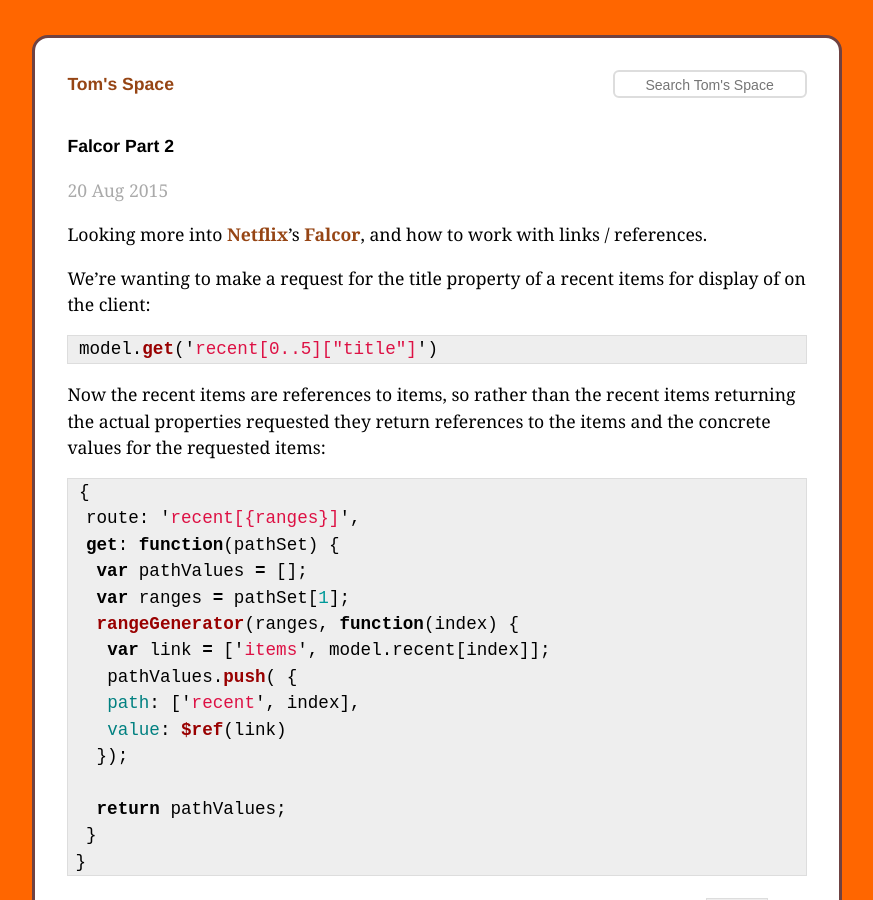
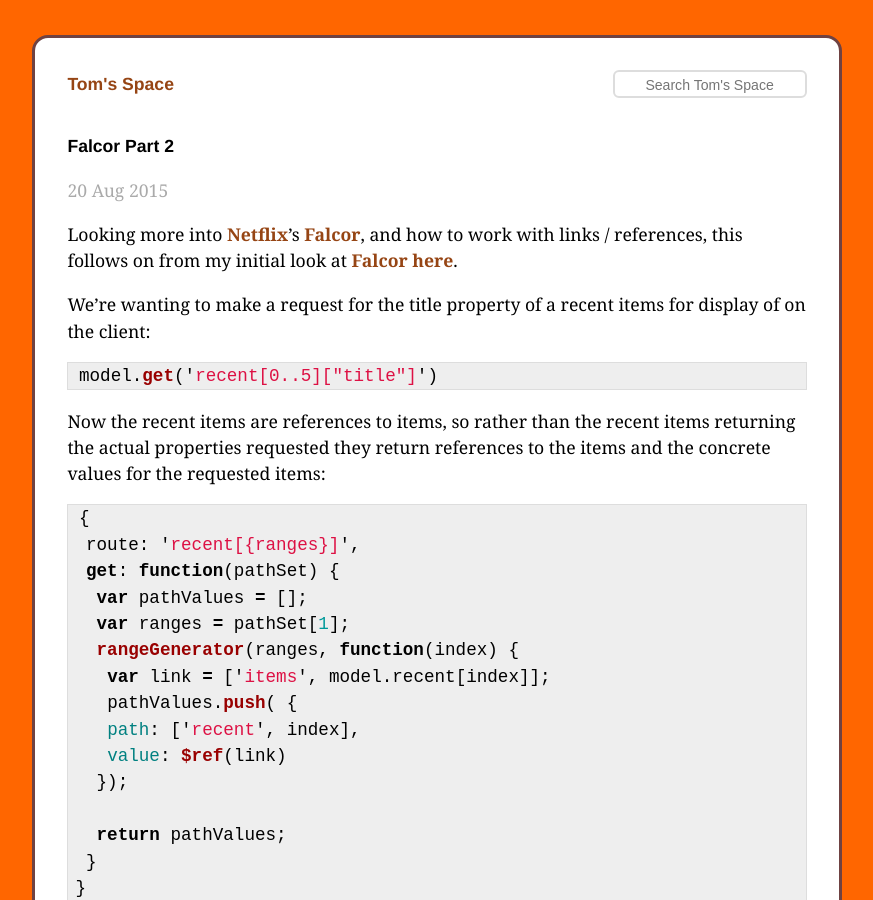
Before and after one commit to thaggie/thaggie.github.io, a Jekyll site: the page built from _posts/2015-08-20-falcor-2.markdown, in a window 1280 px wide and 900 px high. Shown: the whole window, without its empty margins (203-1076 px from the left). Built offline with Jekyll 4.4.1, drawn with Linux system fonts in a browser that asks for light colours; Markdown is read by kramdown in place of the engine named in the settings.

Commit message:
Added a link to falcor 1

```diff
--- a/_posts/2015-08-20-falcor-2.markdown
+++ b/_posts/2015-08-20-falcor-2.markdown
@@ -4,7 +4,7 @@ title:  "Falcor Part 2"
 date:   2015-08-20 10:01:48
 ---
 
-Looking more into [Netflix][1]'s [Falcor][2], and how to work with links / references.
+Looking more into [Netflix][1]'s [Falcor][2], and how to work with links / references, this follows on from my initial look at [Falcor][2] [here](/2015/08/18/falcor-1.html).
 
 We're wanting to make a request for the title property of a recent items for display of on the client:
 
```
